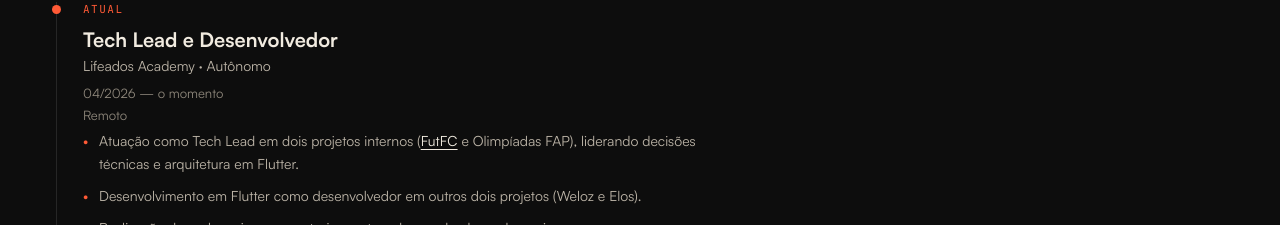
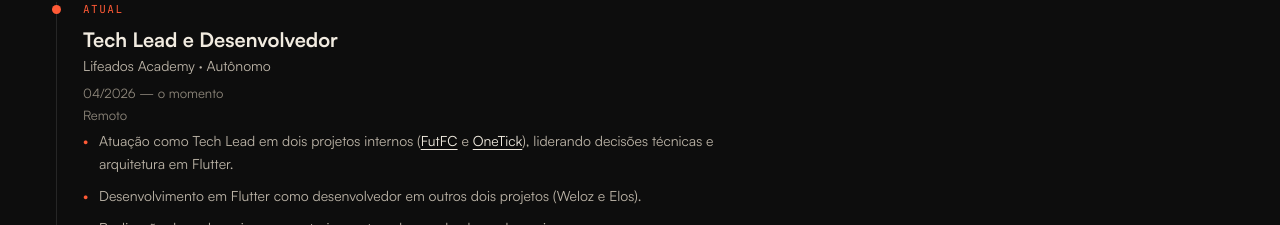
Before and after one commit to dutrathiagodev/portifolio, a Next.js app: page /experiencia in a window 1280 px wide. Shown: the part 1769-1994 px from the top of the page. Built offline with nearby package versions, Linux system fonts and the light colour scheme; no server answers.

Commit message:
feat(experiencia): troca Olimpíadas FAP por OneTick na Lifeados Academy

```diff
--- a/src/content/experiencia.ts
+++ b/src/content/experiencia.ts
@@ -97,7 +97,12 @@
             text: "FutFC",
             href: "https://apps.apple.com/br/app/futi-fc/id6758945796",
           },
-          " e Olimpíadas FAP), liderando decisões técnicas e arquitetura em Flutter.",
+          " e ",
+          {
+            text: "OneTick",
+            href: "https://github.com/dutrathiagodev/onetick",
+          },
+          "), liderando decisões técnicas e arquitetura em Flutter.",
         ],
         [
           "Desenvolvimento em Flutter como desenvolvedor em outros dois projetos (Weloz e Elos).",
```
